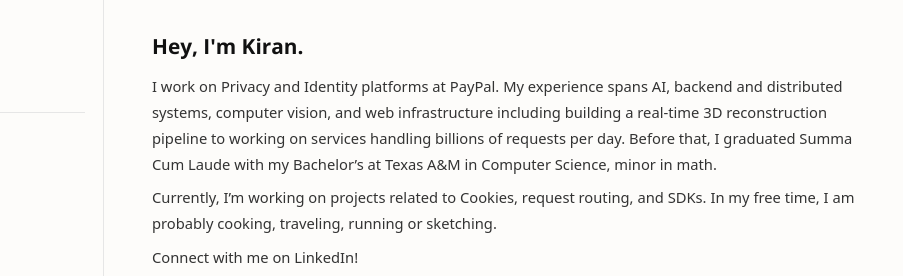
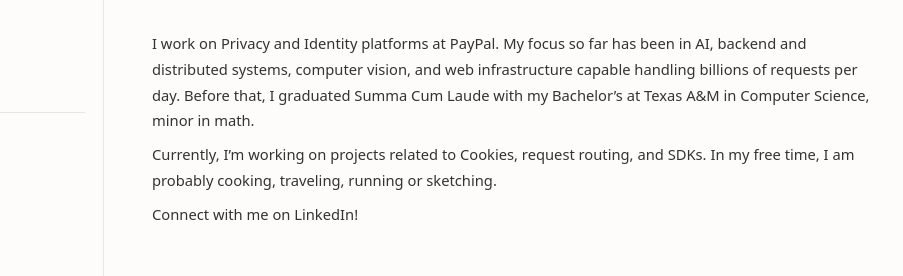
Before and after one commit to ksvengurlekar/ksvengurlekar.github.io, a plain HTML site: page frontend/index.html in a window 1280 px wide. Shown: the part 153-429 px from the top of the page, 230-1133 px from the left. Drawn offline with nearby package versions, Linux system fonts and the light colour scheme.

Commit message:
feat(portfolio): bruh

```diff
--- a/frontend/index.html
+++ b/frontend/index.html
@@ -40,9 +40,8 @@
         </section>
 
         <section class="section">
-          <h2>Hey, I'm Kiran.</h2>
           <div class="about-text">
-            <p>I work on Privacy and Identity platforms at PayPal. My experience spans AI, backend and distributed systems, computer vision, and web infrastructure including building a real-time 3D reconstruction pipeline to working on services handling billions of requests per day. Before that, I graduated Summa Cum Laude with my Bachelor’s at Texas A&M in Computer Science, minor in math.</p>
+            <p>I work on Privacy and Identity platforms at PayPal. My focus so far has been in AI, backend and distributed systems, computer vision, and web infrastructure capable handling billions of requests per day. Before that, I graduated Summa Cum Laude with my Bachelor’s at Texas A&M in Computer Science, minor in math.</p>
             <p>Currently, I’m working on projects related to Cookies, request routing, and SDKs. In my free time, I am probably cooking, traveling, running or sketching.</p>
             <p>Connect with me on LinkedIn!</p>
           </div>
```
